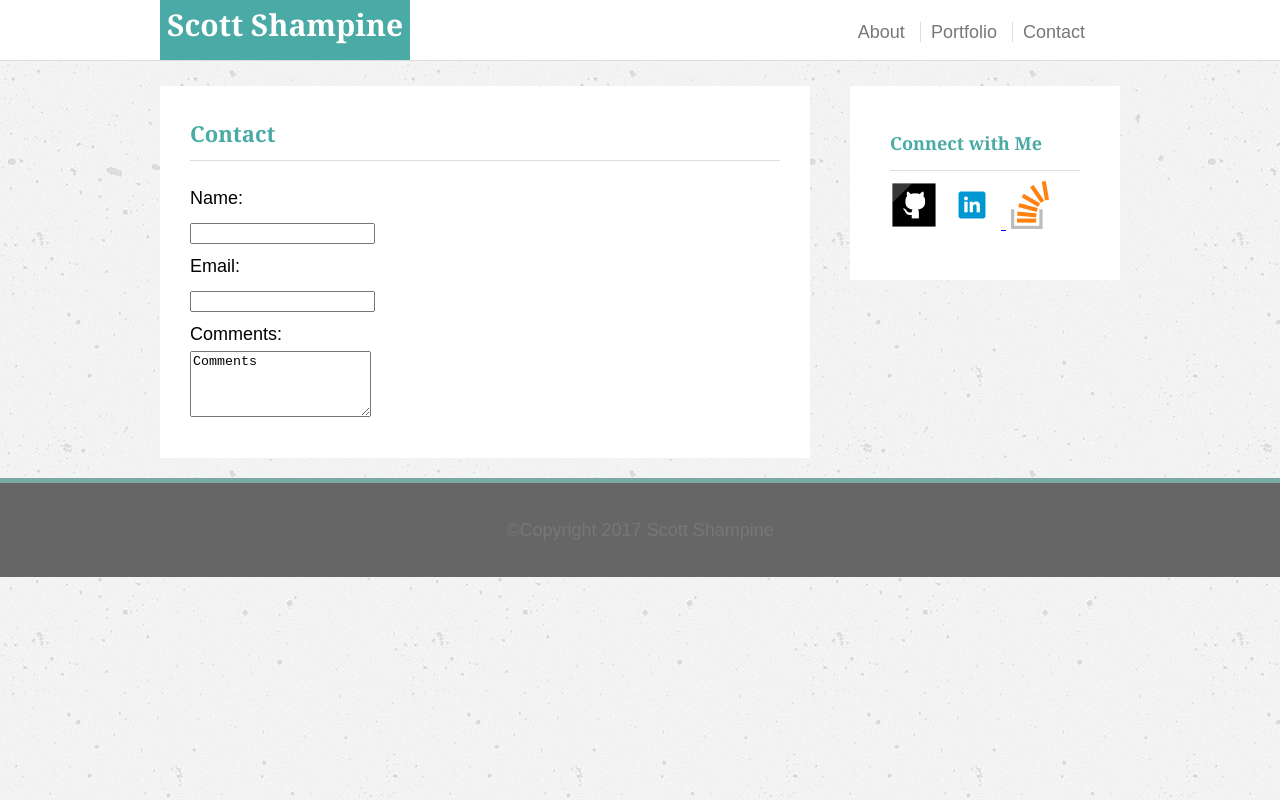
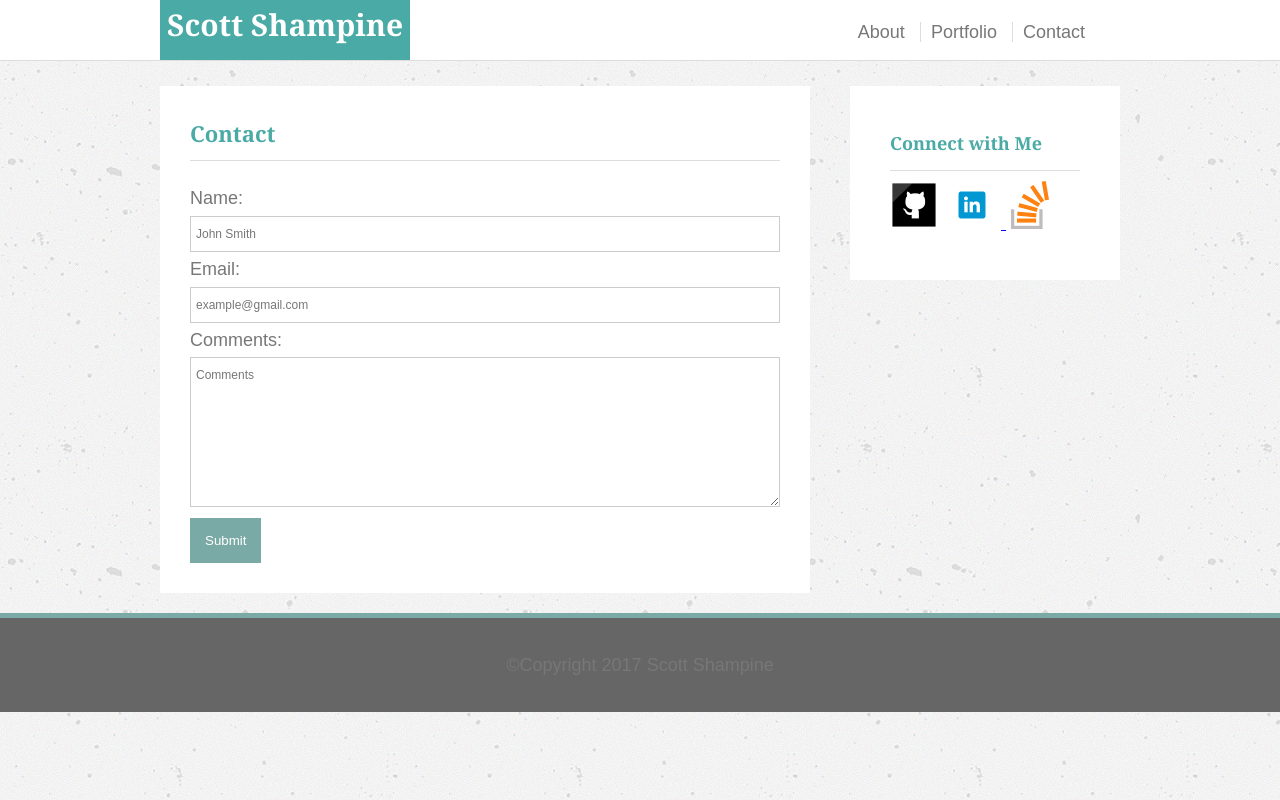
Before and after one commit to sshampine/BasicPortfolio, a plain HTML site: page contact.html in a window 1280 px wide. Drawn offline with Linux system fonts and the light colour scheme.

Commit message:
changed files

```diff
--- a/assets/css/style.css
+++ b/assets/css/style.css
@@ -22,9 +22,15 @@ h2 {
 	padding-bottom: 10px;
 }
 
+.basic {
+	margin-left: 50px;
+	font-family: "Courier New";
+}
 
-
-p {
+.basic p {
+	font-family: "Courier New";
+}
+p, label, textarea {
 	font-family: "Arial", "Helvetica Neue", Helvetica, sans-serif;
 	color: #777;
 }
@@ -149,3 +155,25 @@ p {
 	width: 100%;
 
 }
+
+
+
+input, textarea {
+	font-size: 12px;
+	color: #777;
+	padding: 5px;
+	border: 1px solid #ccc;
+	width: 590px;
+	line-height: 24px;
+}
+
+textarea {
+	height: 150px;
+}
+
+button {
+	background-color: #7aaaa5;
+	color: #fff;
+	border: 0px;
+	padding: 15px;
+}
--- a/contact.html
+++ b/contact.html
@@ -22,19 +22,21 @@
 
 		<div class="contact">
 		<form>
-			Name: <br>
-			<input type="text" name="name"><br>
-			Email: <br>
-			<input type="email" name="email"><br>
-			Comments: <br>
+			<label for="name">Name:</label><br>
+			<input type="text" name="name" value="John Smith"><br>
+			<label for"email">Email:</label><br>
+			<input type="email" name="email" value="example@gmail.com"><br>
+			<label for="message">Comments:</lable><br>
 			<textarea name="comment" cols="20" rows="4">Comments</textarea>
+			<br>
+			<button type="submit">Submit</button>
 		</form>
 		</div>
 	</div>
 	<div class="rightAside">
 		<h3>Connect with Me</h3>
-		<a href="#"><img src="assets/images/gitHubLogo.png" alt="github logo"></a>
-		<a href="#"><img src="assets/images/linkedinLogo.png" alt="linkedin logo"> </a>
+		<a href="https://github.com/sshampine" target="_blank"><img src="assets/images/gitHubLogo.png" alt="github logo"></a>
+		<a href="http://www.linkedin.com/in/scott-shampine-93875a5" target="_blank"><img src="assets/images/linkedinLogo.png" alt="linkedin logo"> </a>
 		<a href="#"><img src="assets/images/stackoverflow.png" alt="stackoverflow logo"></a>
 	</div>
 	</div>
```
Also changed, not shown: index.html (+7 -3 lines), portfolio.html (+2 -2 lines).
